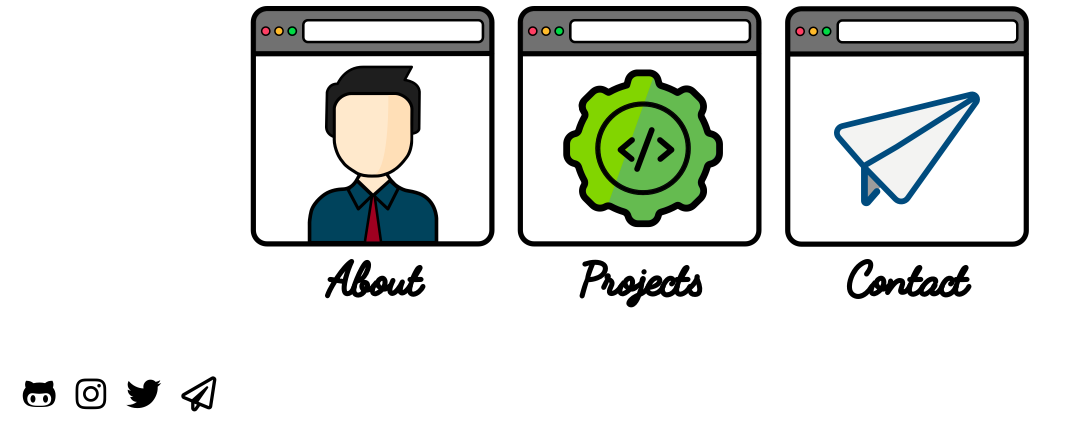
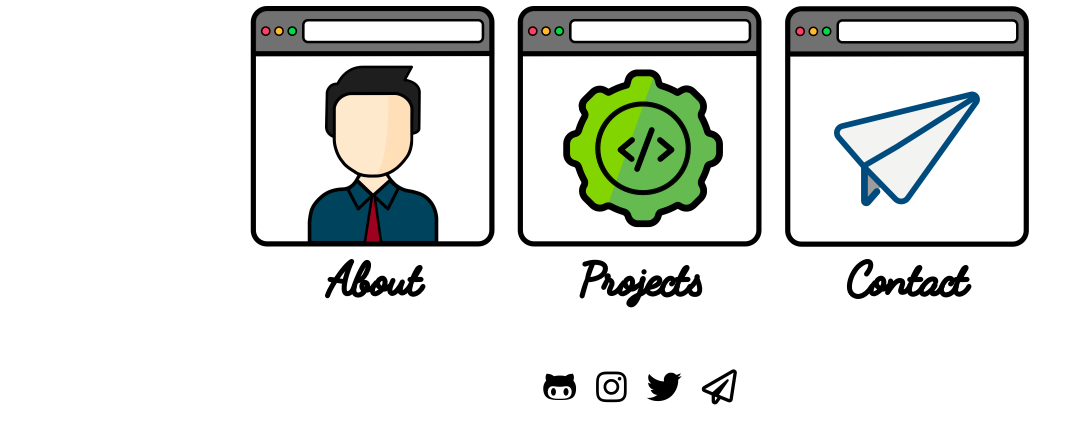
Before and after one commit to alex-vong/biz-card-website, a PHP site: page / in a window 1280 px wide. Shown: the part 374-801 px from the top of the page, without its empty margins (0-1070 px from the left). Run offline with PHP 8.4, Linux system fonts and the light colour scheme.

Commit message:
removed footer position fixed

```diff
--- a/css/styles.css
+++ b/css/styles.css
@@ -196,9 +196,9 @@ footer i {
 		margin-top: 10px;
 	}
 
-	footer {
+/*	footer {
 		position: fixed;
 		bottom: 0;
 		left: 1vw;
-	}
+	}*/
 }
```
